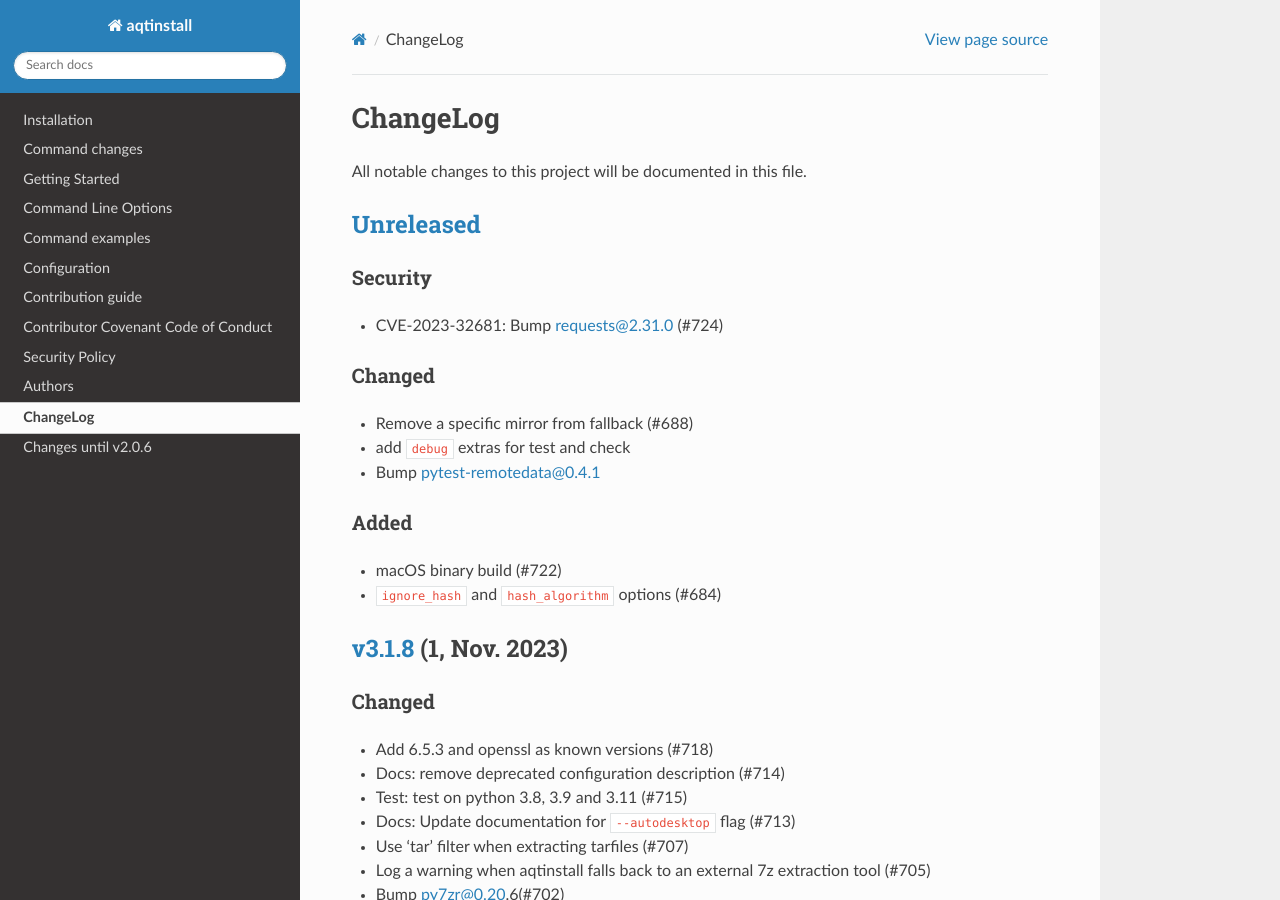
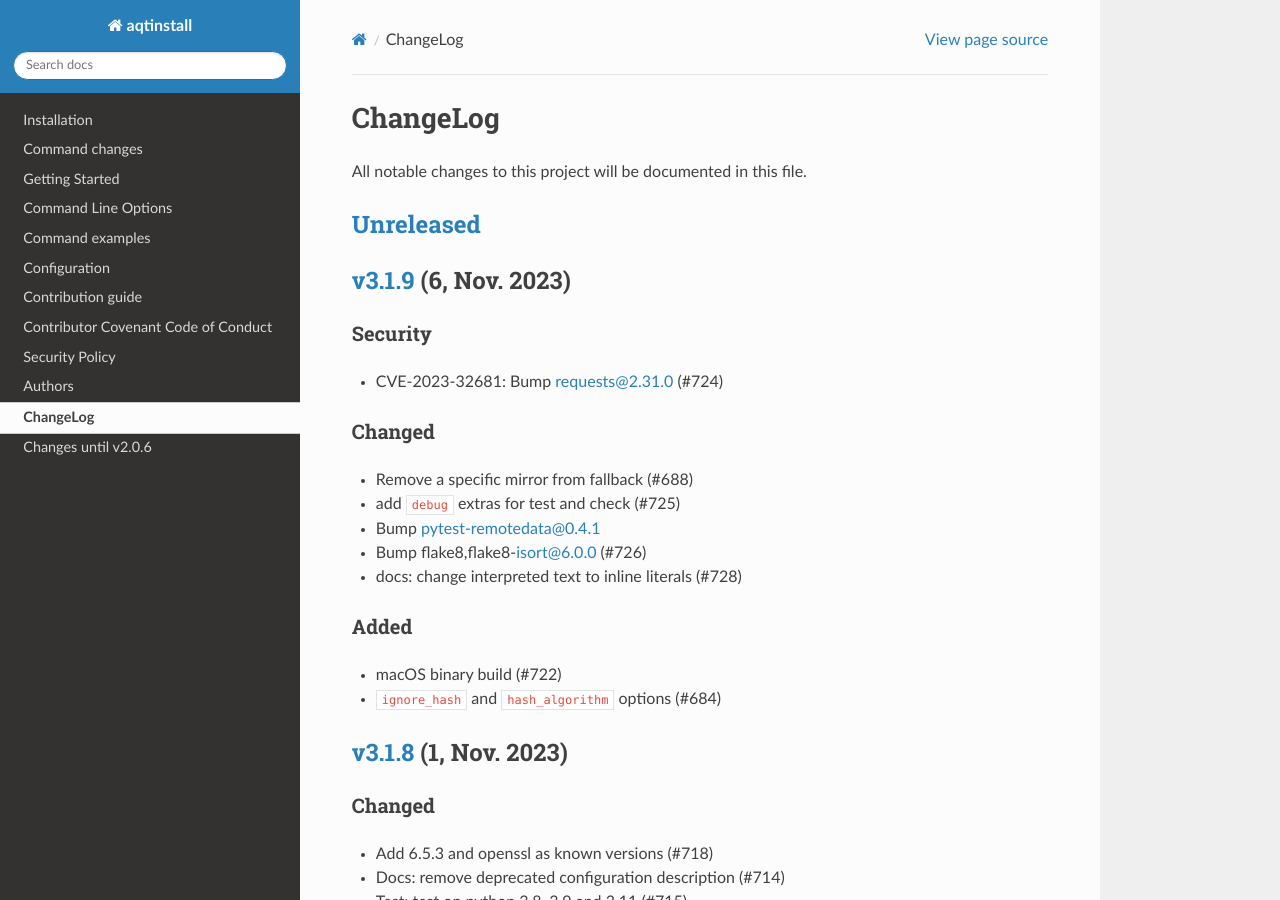
Before and after one commit to miurahr/aqtinstall, a Sphinx documentation site: the page built from docs/CHANGELOG.rst, in a window 1280 px wide and 900 px high. Built offline with Sphinx 7.4.7 and the Read the Docs theme 2.0.0, drawn with Linux system fonts in a browser that asks for light colours; the version number could not be read and is left out.

Commit message:
Release v3.1.9
Security enhancement: CVE-2023-32681

Signed-off-by: Hiroshi Miura <miurahr@linux.com>

```diff
--- a/docs/CHANGELOG.rst
+++ b/docs/CHANGELOG.rst
@@ -13,6 +13,9 @@ All notable changes to this project will be documented in this file.
 `Unreleased`_
 =============
 
+`v3.1.9`_ (6, Nov. 2023)
+========================
+
 Security
 --------
 * CVE-2023-32681: Bump requests@2.31.0 (#724)
@@ -20,8 +23,10 @@ Security
 Changed
 -------
 * Remove a specific mirror from fallback (#688)
-* add ``debug`` extras for test and check
+* add ``debug`` extras for test and check (#725)
 * Bump pytest-remotedata@0.4.1
+* Bump flake8,flake8-isort@6.0.0 (#726)
+* docs: change interpreted text to inline literals (#728)
 
 Added
 -----
@@ -282,7 +287,8 @@ Security
 * Check Update.xml file with SHA256 hash (#493)
 
 
-.. _Unreleased: https://github.com/miurahr/aqtinstall/compare/v3.1.8...HEAD
+.. _Unreleased: https://github.com/miurahr/aqtinstall/compare/v3.1.9...HEAD
+.. _v3.1.9: https://github.com/miurahr/aqtinstall/compare/v3.1.8...v3.1.9
 .. _v3.1.8: https://github.com/miurahr/aqtinstall/compare/v3.1.7...v3.1.8
 .. _v3.1.7: https://github.com/miurahr/aqtinstall/compare/v3.1.6...v3.1.7
 .. _v3.1.6: https://github.com/miurahr/aqtinstall/compare/v3.1.5...v3.1.6
```
